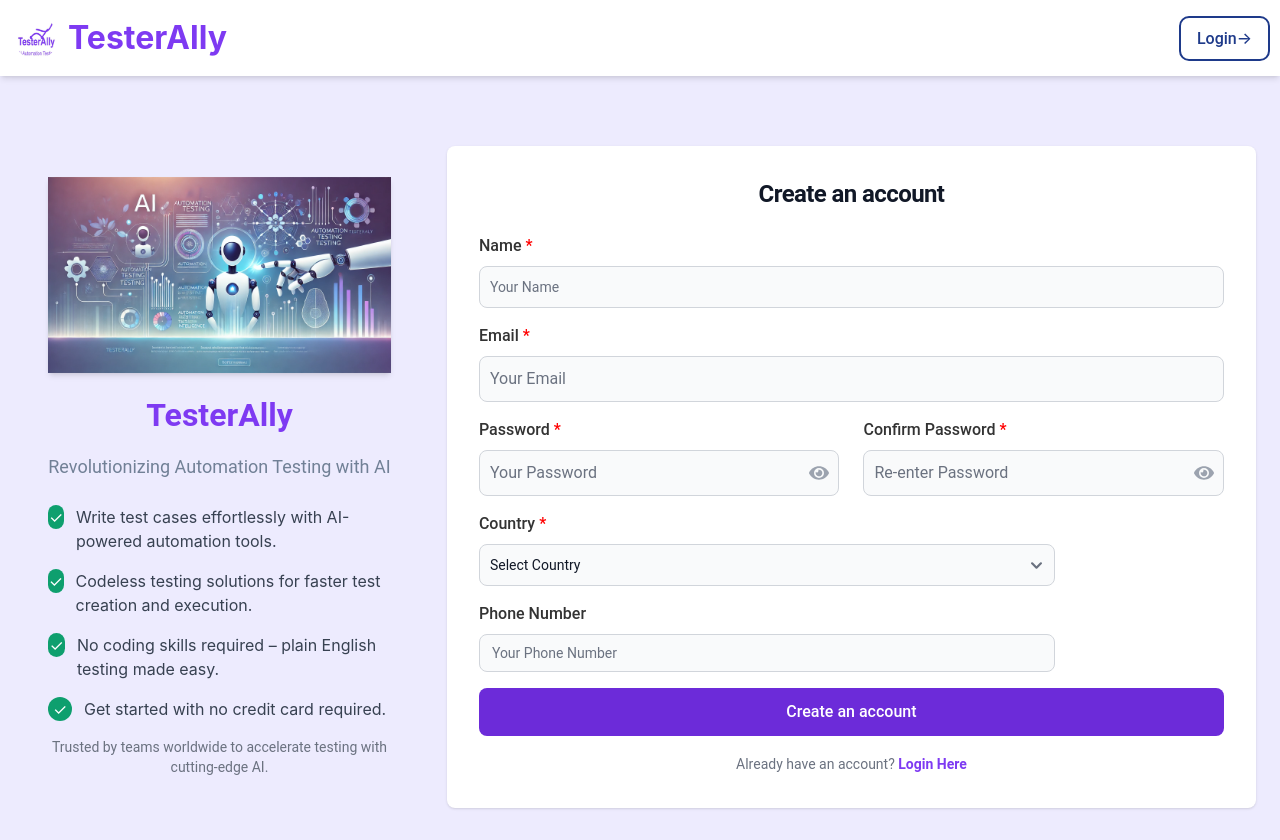
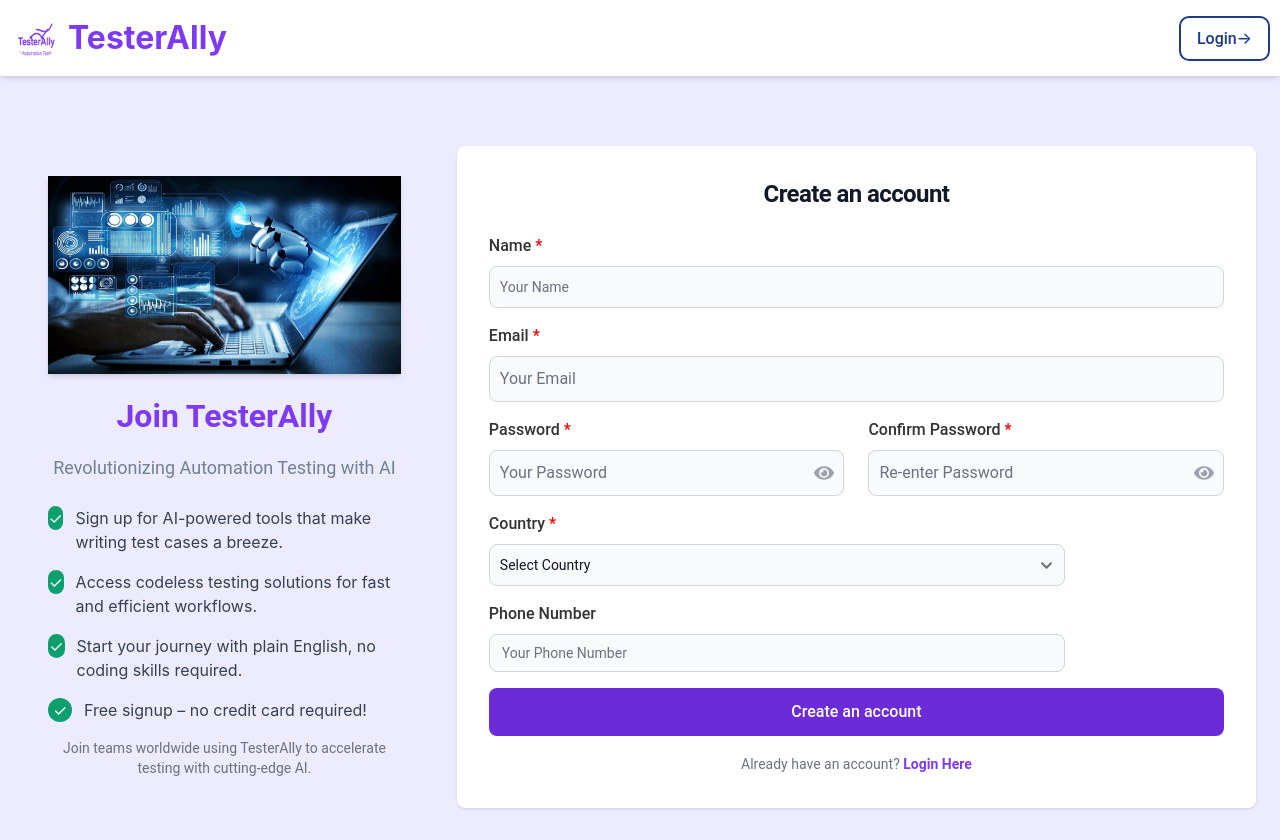
Before and after one commit to rangad123/TesterAlly-FE, a React (Create React App) app: page /dashboard/register in a window 1280 px wide. Built offline with nearby package versions, Linux system fonts and the light colour scheme.

Commit message:
initial commit for deployment

```diff
--- a/src/pages/DashBoard.js
+++ b/src/pages/DashBoard.js
@@ -23,7 +23,7 @@
 
 
   return (
-    <div className="dashboard">
+    <div className="min-h-screen bg-indigo-50">
       <CookieConsent />
       {/* Hero Section */}
       <section className="hero">
@@ -31,13 +31,11 @@
       </section>
 
 {/* Marquee Section */}
-<section className="marquee">
-  <div className="marquee-content">
-    <p>
-      🚀 Unlock the power of AI in testing | 🌟 Seamless automate web, mobile, and API testing | 📈 Scale your testing with TesterAlly today!
-    </p>
-  </div>
-</section>
+      <div className="bg-gradient-to-r from-blue-100 to-blue-200 p-4 my-8 mx-4 md:mx-8 lg:mx-auto lg:max-w-7xl rounded-lg">
+        <p className="text-blue-800 text-sm md:text-base lg:text-lg font-semibold text-center animate-pulse">
+          🚀 Unlock the power of AI in testing | 🌟 Seamless automate web, mobile, and API testing | 📈 Scale your testing with TesterAlly today!
+        </p>
+      </div>
 
       {/* Features Section */}
   <section id="features" className="features max-w-7xl mx-auto px-4 sm:px-6 lg:px-8">
--- a/src/pages/Register.js
+++ b/src/pages/Register.js
@@ -97,11 +97,11 @@
     <div className="w-full flex flex-col lg:flex-row justify-center items-center min-h-screen -mt-10 px-6 py-8 gap-8">
       <div className="hidden lg:block w-2/5  p-6 rounded-lg"  style={{ marginTop: "50px" }}>
         <img
-          src="/logo1.webp"
+          src="/ai-image-1.jpg"
           alt="TesterAlly Login"
           className="w-full max-w-md mx-auto mb-6 rounded-3xl shadow-md transform hover:scale-105 transition-transform duration-300"
         />
-        <h1 className="text-3xl font-bold text-gray-800 text-center">TesterAlly</h1>
+        <h1 className="text-3xl font-bold text-gray-800 text-center">Join TesterAlly</h1>
         <p className="text-lg text-gray-600 text-center mt-2">
           Revolutionizing Automation Testing with AI
         </p>
@@ -111,7 +111,7 @@
               &#10003;
             </span>
             <span className="text-gray-700">
-              Write test cases effortlessly with AI-powered automation tools.
+              Sign up for AI-powered tools that make writing test cases a breeze.
             </span>
           </li>
           <li className="flex items-start">
@@ -119,7 +119,7 @@
               &#10003;
             </span>
             <span className="text-gray-700">
-              Codeless testing solutions for faster test creation and execution.
+            Access codeless testing solutions for fast and efficient workflows.
             </span>
           </li>
           <li className="flex items-start">
@@ -127,7 +127,7 @@
               &#10003;
             </span>
             <span className="text-gray-700">
-              No coding skills required – plain English testing made easy.
+            Start your journey with plain English, no coding skills required.
             </span>
           </li>
           <li className="flex items-start">
@@ -135,12 +135,12 @@
               &#10003;
             </span>
             <span className="text-gray-700">
-              Get started with no credit card required.
+            Free signup – no credit card required!
             </span>
           </li>
         </ul>
         <p className="text-sm text-gray-500 text-center mt-4">
-          Trusted by teams worldwide to accelerate testing with cutting-edge AI.
+        Join teams worldwide using TesterAlly to accelerate testing with cutting-edge AI.
         </p>
       </div>
 
```
